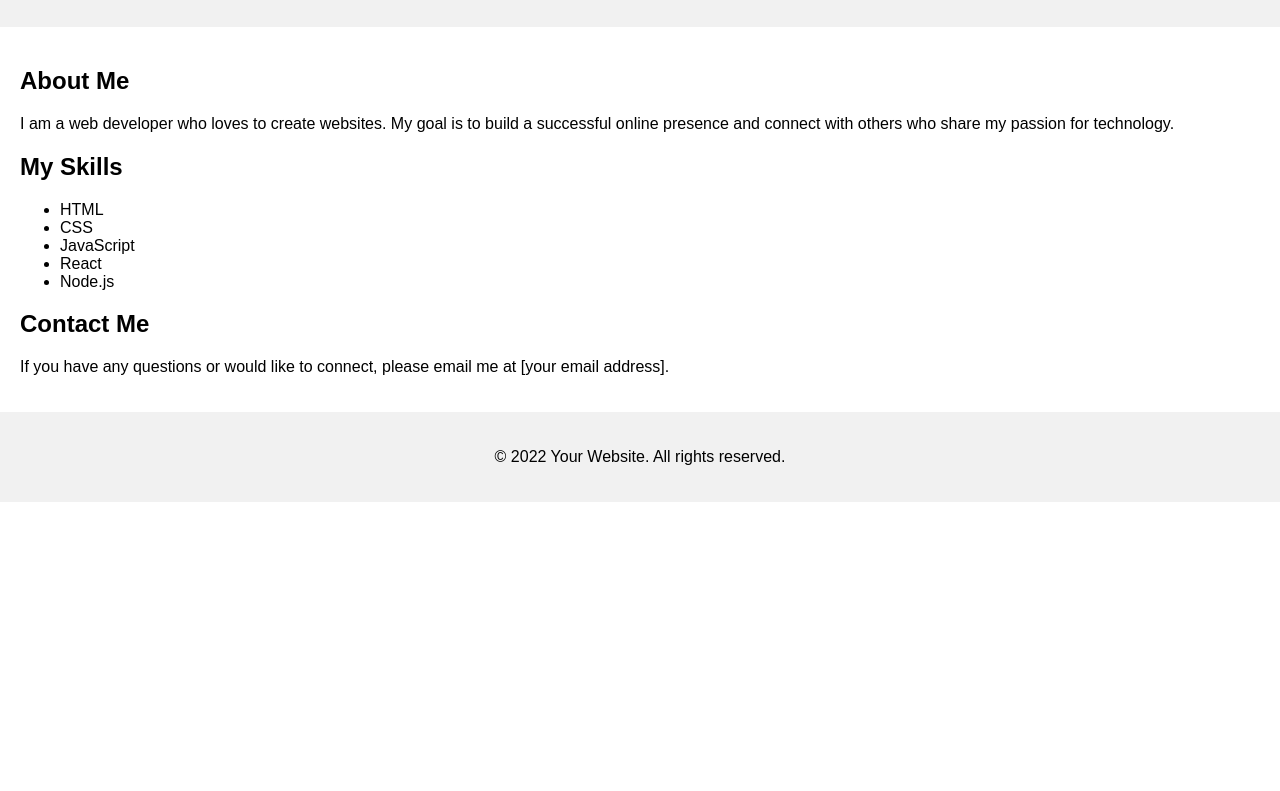
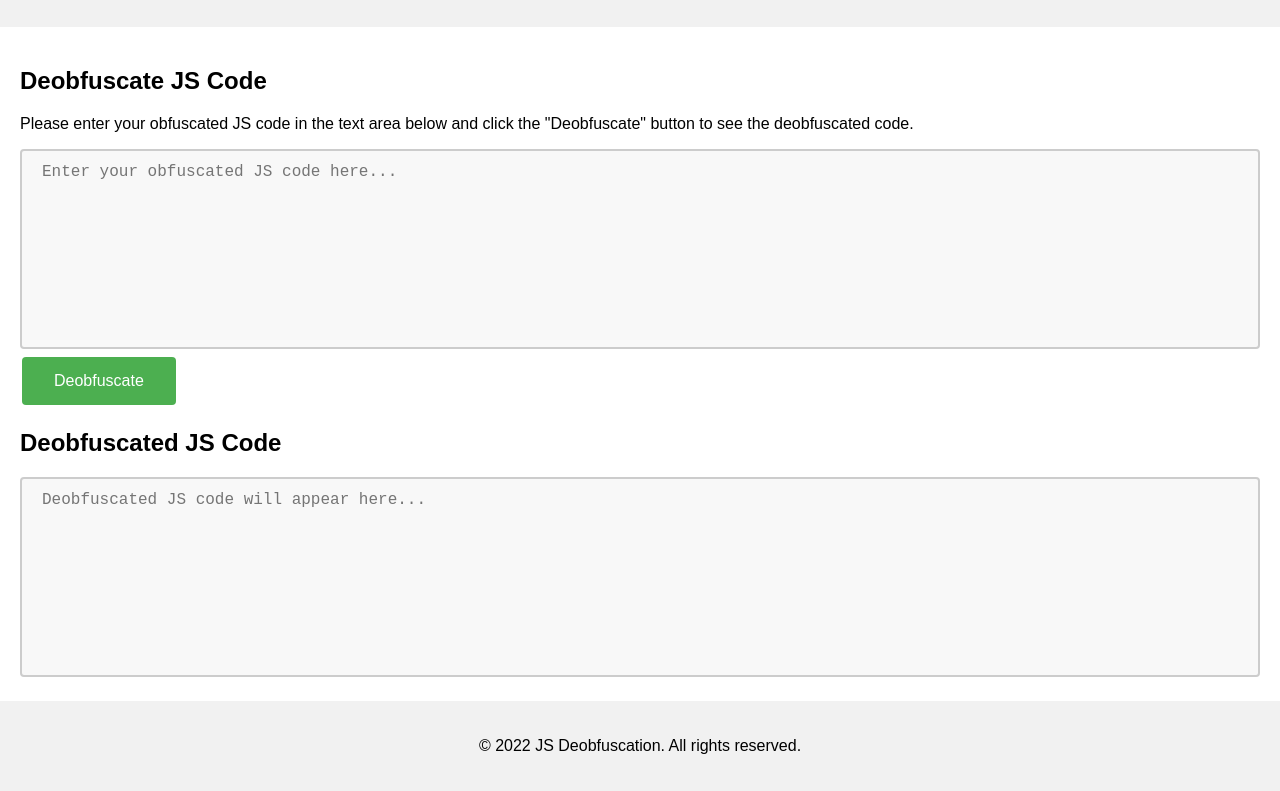
Before and after one commit to Documation12/js-deobdfuscator, a plain HTML site: page index.html in a window 1280 px wide. Shown: the part 93-884 px from the top of the page. Before the commit the page ends 800 px from the top, so only its background shows below. Drawn offline with Linux system fonts and the light colour scheme.

Commit message:
Update index.html

```diff
--- a/index.html
+++ b/index.html
@@ -4,7 +4,7 @@
 <head>
     <meta charset="UTF-8">
     <meta name="viewport" content="width=device-width, initial-scale=1.0">
-    <title>Your Website</title>
+    <title>JS Deobfuscation</title>
     <style>
         body {
             font-family: Arial, sans-serif;
@@ -27,34 +27,63 @@
             padding: 20px;
             text-align: center;
         }
+
+        textarea {
+            width: 100%;
+            height: 200px;
+            padding: 12px 20px;
+            box-sizing: border-box;
+            border: 2px solid #ccc;
+            border-radius: 4px;
+            background-color: #f8f8f8;
+            font-size: 16px;
+            resize: none;
+        }
+
+        button {
+            background-color: #4CAF50;
+            border: none;
+            color: white;
+            padding: 15px 32px;
+            text-align: center;
+            text-decoration: none;
+            display: inline-block;
+            font-size: 16px;
+            margin: 4px 2px;
+            cursor: pointer;
+            border-radius: 4px;
+        }
     </style>
 </head>
 
 <body>
     <header>
-        <h1>Welcome to My Website</h1>
+        <h1>JS Deobfuscation</h1>
     </header>
 
     <main>
-        <h2>About Me</h2>
-        <p>I am a web developer who loves to create websites. My goal is to build a successful online presence and connect with others who share my passion for technology.</p>
-
-        <h2>My Skills</h2>
-        <ul>
-            <li>HTML</li>
-            <li>CSS</li>
-            <li>JavaScript</li>
-            <li>React</li>
-            <li>Node.js</li>
-        </ul>
-
-        <h2>Contact Me</h2>
-        <p>If you have any questions or would like to connect, please email me at [your email address].</p>
+        <h2>Deobfuscate JS Code</h2>
+        <p>Please enter your obfuscated JS code in the text area below and click the "Deobfuscate" button to see the deobfuscated code.</p>
+        <textarea id="input-code" placeholder="Enter your obfuscated JS code here..."></textarea>
+        <button onclick="deobfuscate()">Deobfuscate</button>
+        <h2>Deobfuscated JS Code</h2>
+        <textarea id="output-code" readonly placeholder="Deobfuscated JS code will appear here..."></textarea>
     </main>
 
     <footer>
-        <p>&copy; 2022 Your Website. All rights reserved.</p>
+        <p>&copy; 2022 JS Deobfuscation. All rights reserved.</p>
     </footer>
+
+    <script>
+        function deobfuscate() {
+            var inputCode = document.getElementById("input-code").value;
+            var outputCode = inputCode;
+
+            // Add your deobfuscation logic here...
+
+            document.getElementById("output-code").value = outputCode;
+        }
+    </script>
 </body>
 
 </html>
```
